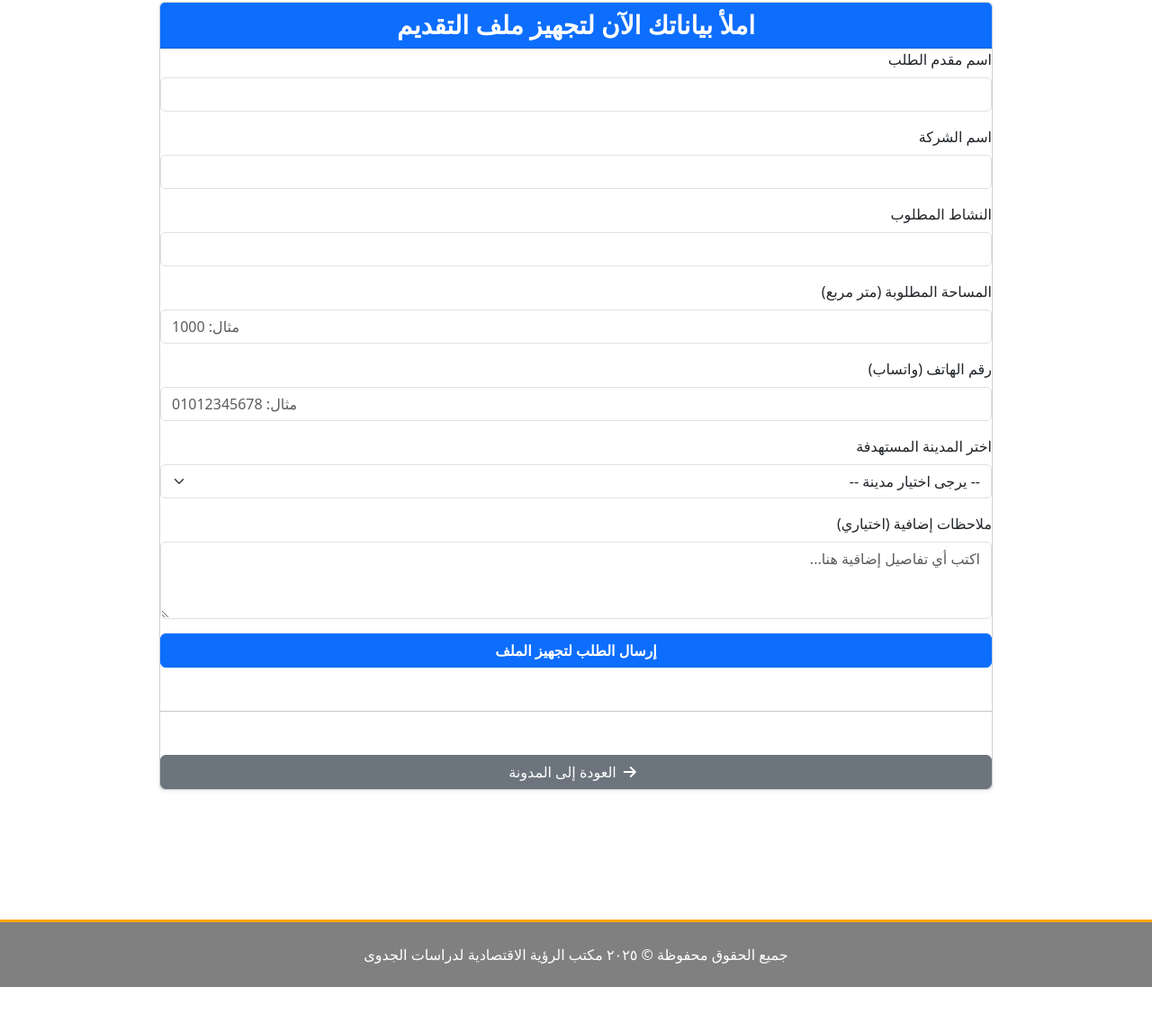
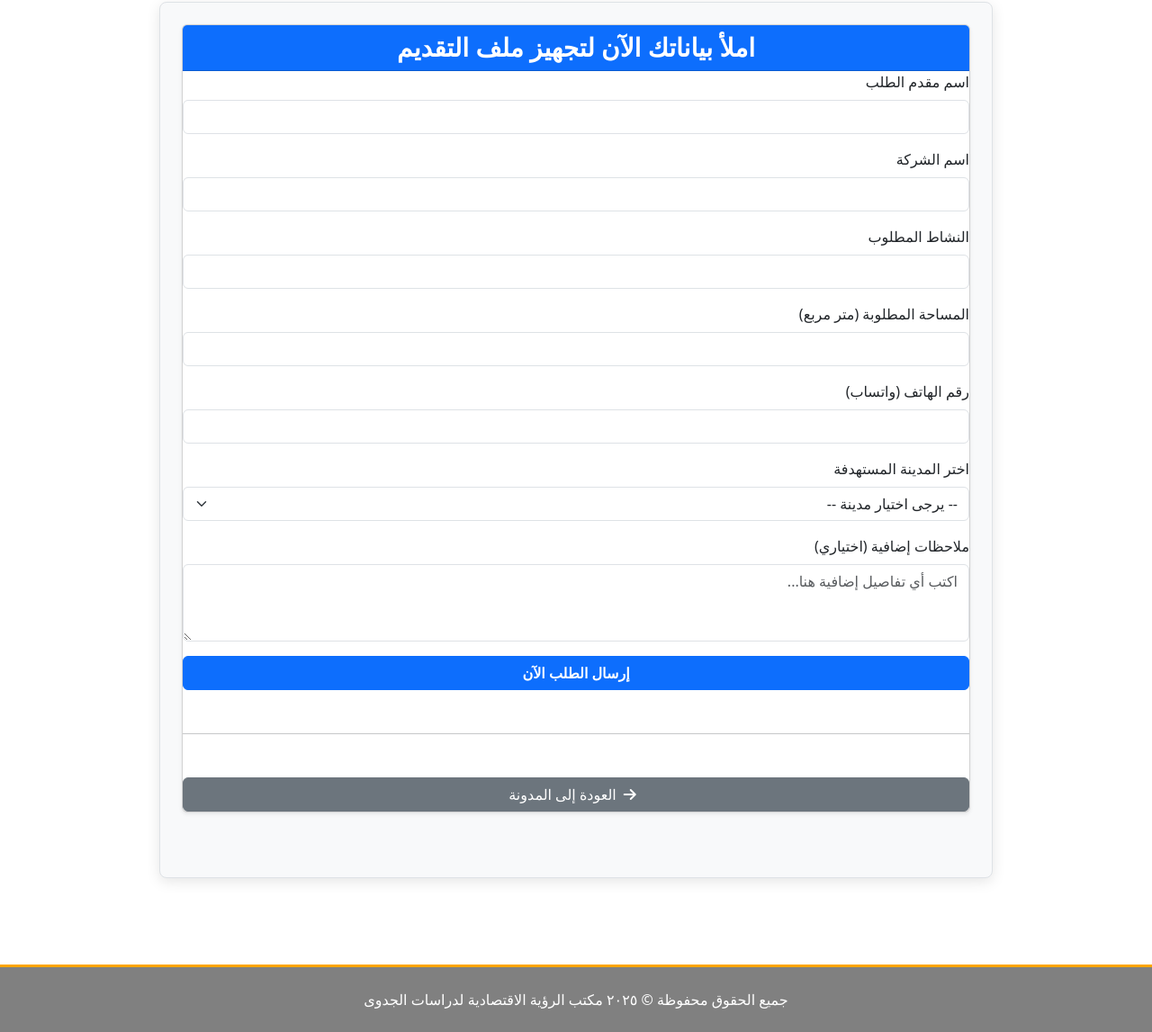
Before and after one commit to alaahemdan1/Feasibility-studies-website, a website: page public/article4.html in a window 1280 px wide. Shown: the part 623-1770 px from the top of the page at 90% size. Before the commit the page ends 1720 px from the top, so only its background shows below. Drawn offline with nearby package versions, Linux system fonts and the light colour scheme.

Commit message:
تحديث نموذج طلب دراسة الجدوى

```diff
--- a/public/article4.html
+++ b/public/article4.html
@@ -57,10 +57,12 @@
                             </button>
                         </div>
 <!-- بداية نموذج طلب دراسة الجدوى -->
-<div class="card shadow-sm mb-5">
+<form id="feasibility-request-form" action="https://formsubmit.co/alaahemdan2021@gmail.com" method="POST" class="contact-form p-4 border rounded-3 bg-light">
+    <div class="card shadow-sm mb-5">
  <div class="card-header bg-primary text-white text-center">
-<h3 class="mb-0">املأ بياناتك الآن لتجهيز ملف التقديم</h3>
-</div>
+    <h3 class="mb-0">املأ بياناتك الآن لتجهيز ملف التقديم</h3>
+ </div>
+
     <!-- حقل اسم مقدم الطلب -->
     <div class="mb-3">
         <label for="requester-name" class="form-label">اسم مقدم الطلب</label>
@@ -70,11 +72,11 @@
     <!-- ======== بداية: الحقول الجديدة ======== -->
     <!-- حقل اسم الشركة -->
     <div class="mb-3">
-        <label for="company-name" class="form-label">اسم الشركة </label>
-        <input type="text" id="company-name" name="اسم_الشركة" class="form-control"  required>
+        <label for="company-name" class="form-label">اسم الشركة</label>
+        <input type="text" id="company-name" name="اسم_الشركة" class="form-control"   required>
     </div>
 
-    <!-- حقل النشاط المستهدف -->
+    <!-- حقل النشاط المطلوب -->
     <div class="mb-3">
         <label for="target-activity" class="form-label">النشاط المطلوب</label>
         <input type="text" id="target-activity" name="النشاط المطلوب" class="form-control"  required>
@@ -83,14 +85,14 @@
     <!-- حقل المساحة المطلوبة -->
     <div class="mb-3">
         <label for="required-area" class="form-label">المساحة المطلوبة (متر مربع)</label>
-        <input type="number" id="required-area" name="المساحة_المطلوبة" class="form-control" placeholder="مثال: 1000" required>
+        <input type="number" id="required-area" name="المساحة_المطلوبة" class="form-control" required>
     </div>
     <!-- ======== نهاية: الحقول الجديدة ======== -->
 
     <!-- حقل رقم الهاتف -->
     <div class="mb-3">
         <label for="requester-phone" class="form-label">رقم الهاتف (واتساب)</label>
-        <input type="tel" id="requester-phone" name="رقم_الهاتف" class="form-control" placeholder="مثال: 01012345678" required>
+        <input type="tel" id="requester-phone" name="رقم_الهاتف" class="form-control"  required>
     </div>
 
     <!-- حقل اختيار المدينة -->
@@ -149,8 +151,7 @@
     <input type="hidden" name="_subject" value="طلب دراسة جدوى جديد (طرح الأراضي الصناعية )">
 
     <!-- زر الإرسال -->
-    <!-- زر الإرسال المعدل -->
-<button type="submit" class="btn btn-primary w-100 fw-bold">إرسال الطلب لتجهيز الملف</button>
+    <button type="submit" class="btn btn-primary w-100 fw-bold">إرسال الطلب الآن</button>
 </form>
 <!-- نهاية نموذج طلب دراسة الجدوى -->
 
```
